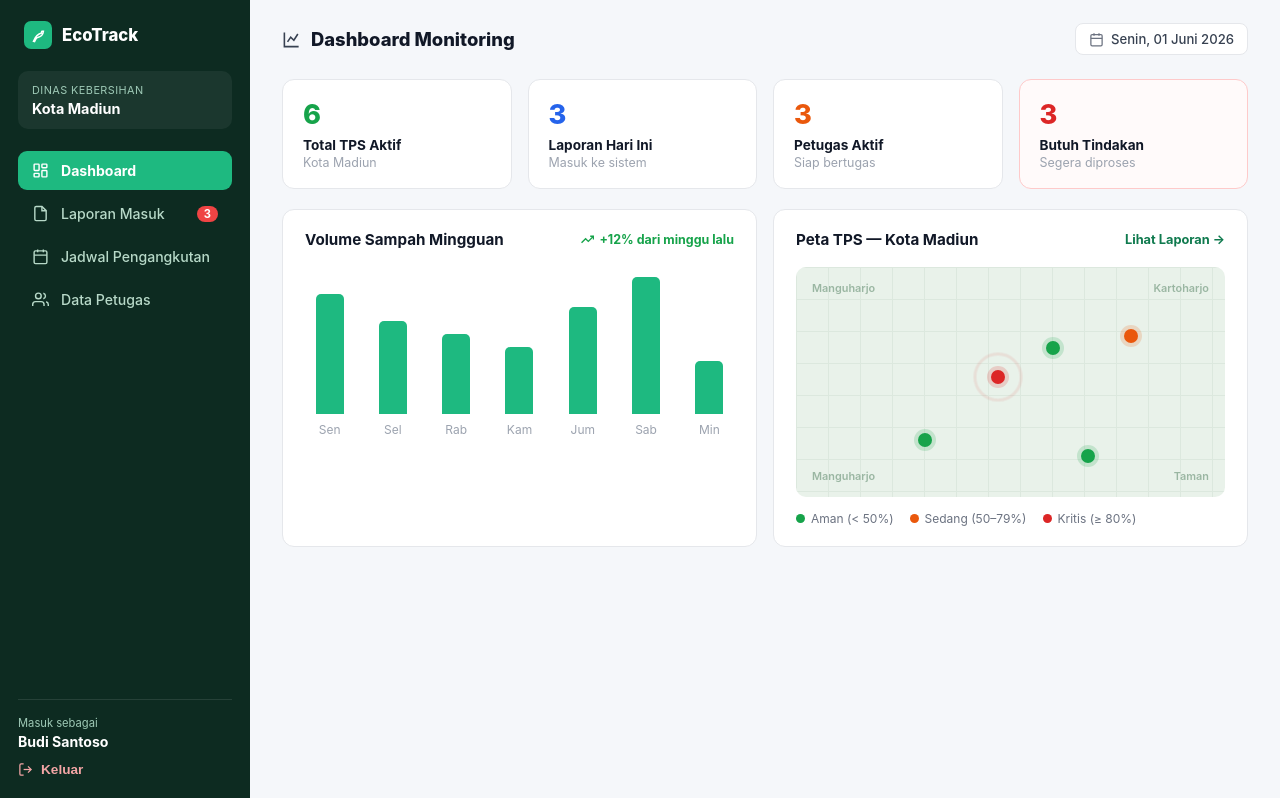
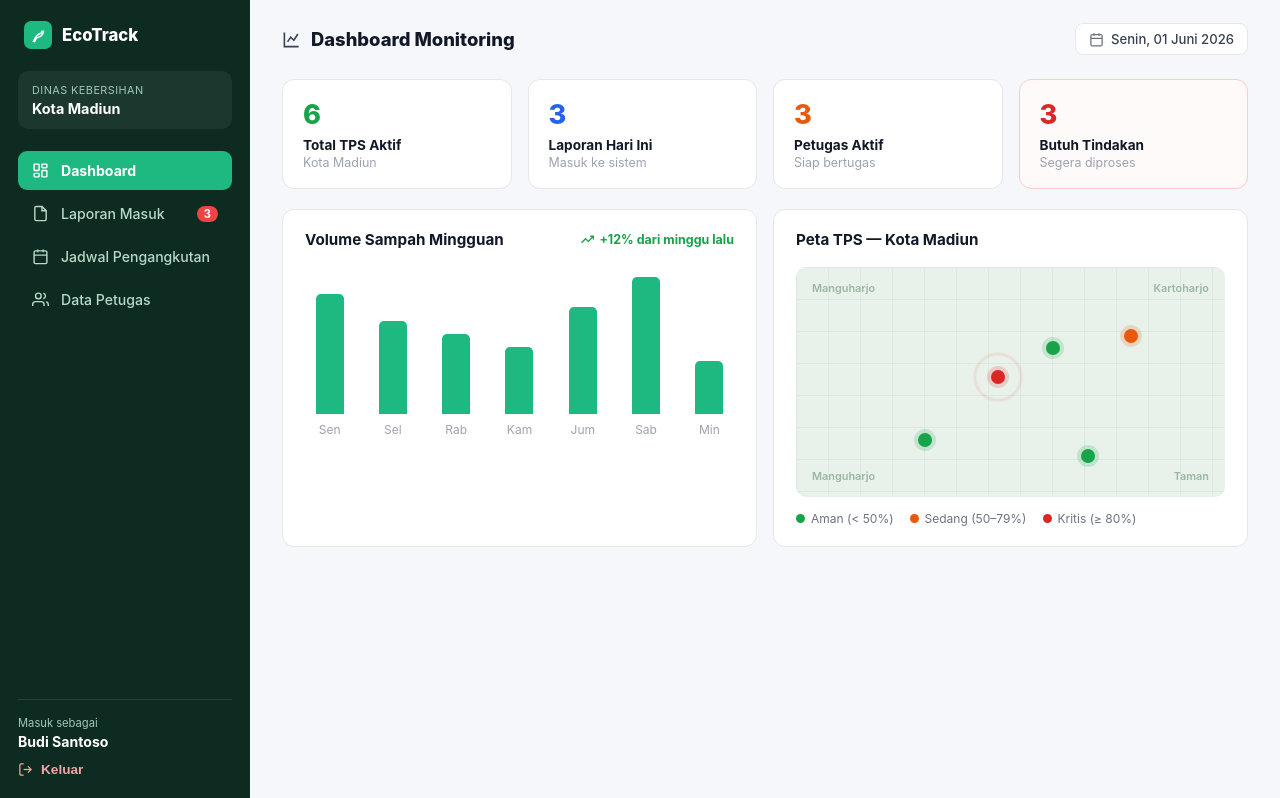
Before and after one commit to Rusyard/EcoTrack, a Laravel app: page /beranda-dinas in a window 1280 px wide. Shown: the part 21-819 px from the top of the page. Run offline with Laravel 12, Linux system fonts and the light colour scheme; a user stored in the database is signed in; data comes from the database, SQL or seed files in the repository; style sheets or scripts are compiled from the project's sources.

Commit message:
Hapus lihat laporan peta(dinas)

```diff
--- a/resources/views/beranda_dinas.blade.php
+++ b/resources/views/beranda_dinas.blade.php
@@ -47,7 +47,6 @@
       <div class="panel">
         <div class="panel-header">
           <div class="panel-title">Peta TPS — Kota Madiun</div>
-          <a href="#" class="panel-link">Lihat Laporan →</a>
         </div>
 
         <div class="map-area">
```
